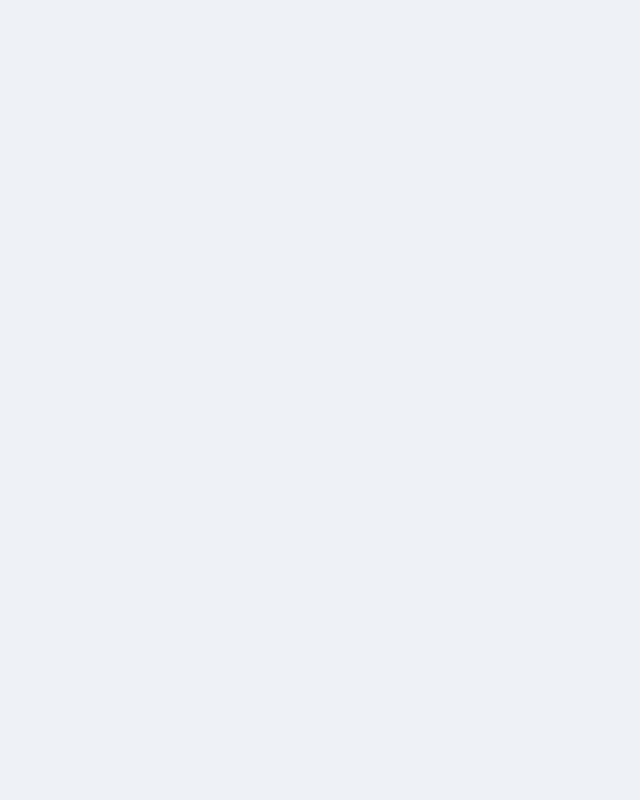
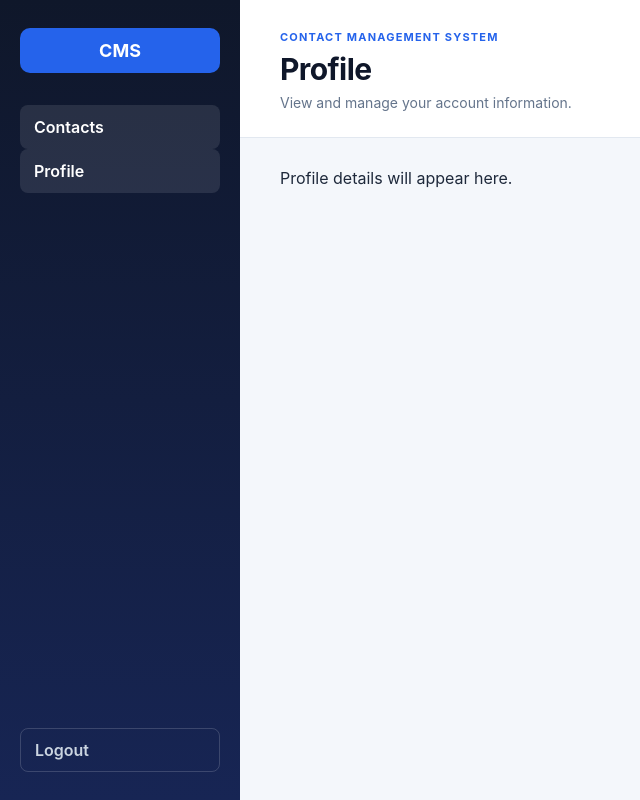
Before and after one commit to 10pshine-cohort-9/cohort-9-java-14438-arisha, a React app in the folder frontend/: page /profile in a window 1280 px wide. Before the commit this address had no page. Shown: the whole page, without its empty margins (0-640 px from the left). Built offline with nearby package versions, Linux system fonts and the light colour scheme; the HTML template or start-up script is replaced by a standard one.

Commit message:
Add profile page route

```diff
--- a/frontend/src/App.jsx
+++ b/frontend/src/App.jsx
@@ -4,6 +4,7 @@ import LoginPage from "./pages/LoginPage";
 import RegisterPage from "./pages/RegisterPage";
 import ContactsPage from "./pages/ContactsPage";
 import ContactDetailsPage from "./pages/ContactDetailsPage";
+import ProfilePage from "./pages/ProfilePage";
 
 function App() {
     return (
@@ -12,6 +13,7 @@ function App() {
                 <Route path="/" element={<LoginPage />} />
                 <Route path="/register" element={<RegisterPage />} />
                 <Route path="/contacts" element={<ContactsPage />} />
+                <Route path="/profile" element={<ProfilePage />} />
                 <Route path="/contacts/:id" element={<ContactDetailsPage />} />
             </Routes>
         </BrowserRouter>
--- /dev/null
+++ b/frontend/src/pages/ProfilePage.jsx
@@ -0,0 +1,14 @@
+import DashboardLayout from "../components/DashboardLayout";
+
+function ProfilePage() {
+    return (
+        <DashboardLayout
+            title="Profile"
+            subtitle="View and manage your account information."
+        >
+            <p>Profile details will appear here.</p>
+        </DashboardLayout>
+    );
+}
+
+export default ProfilePage;
```
